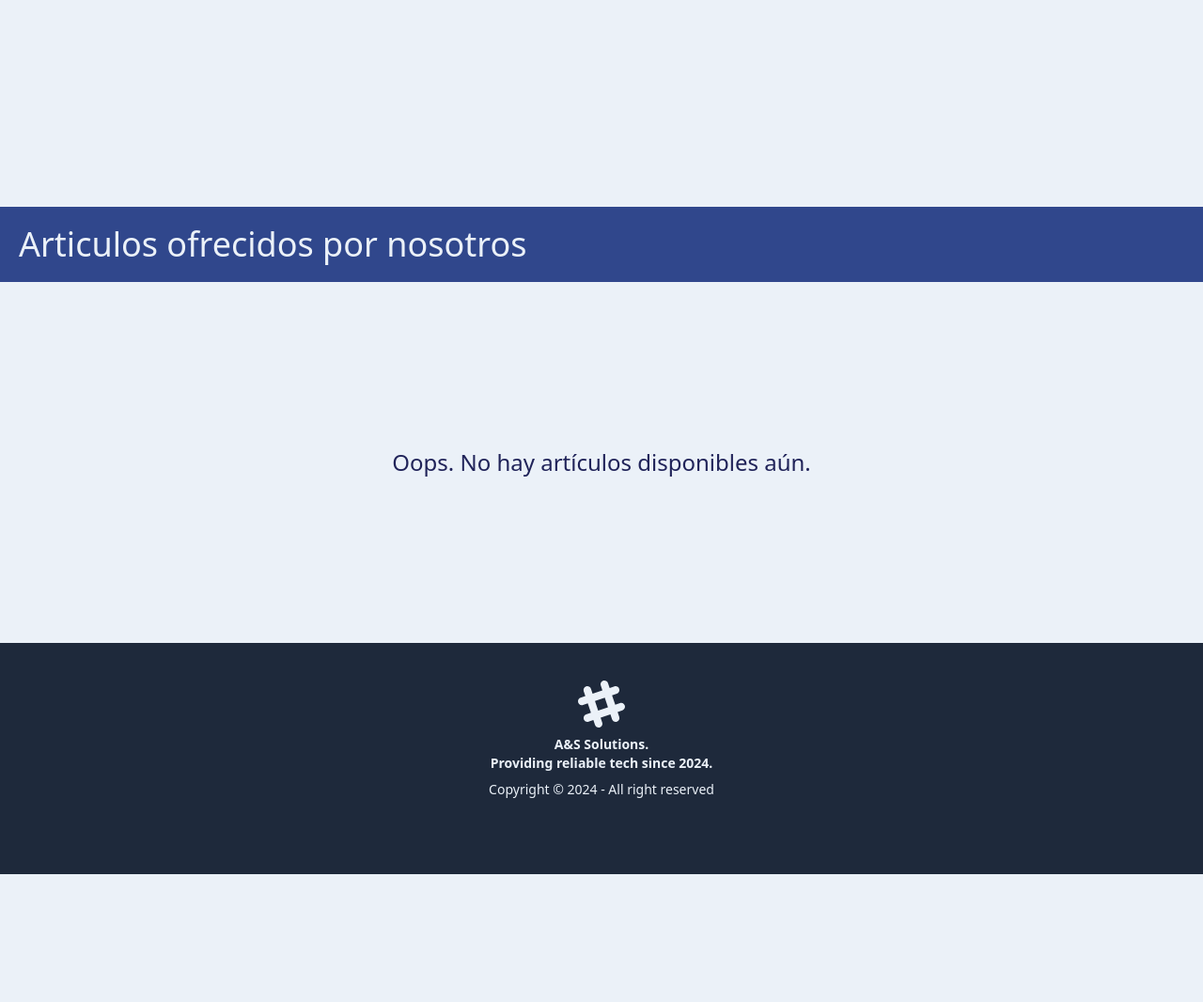
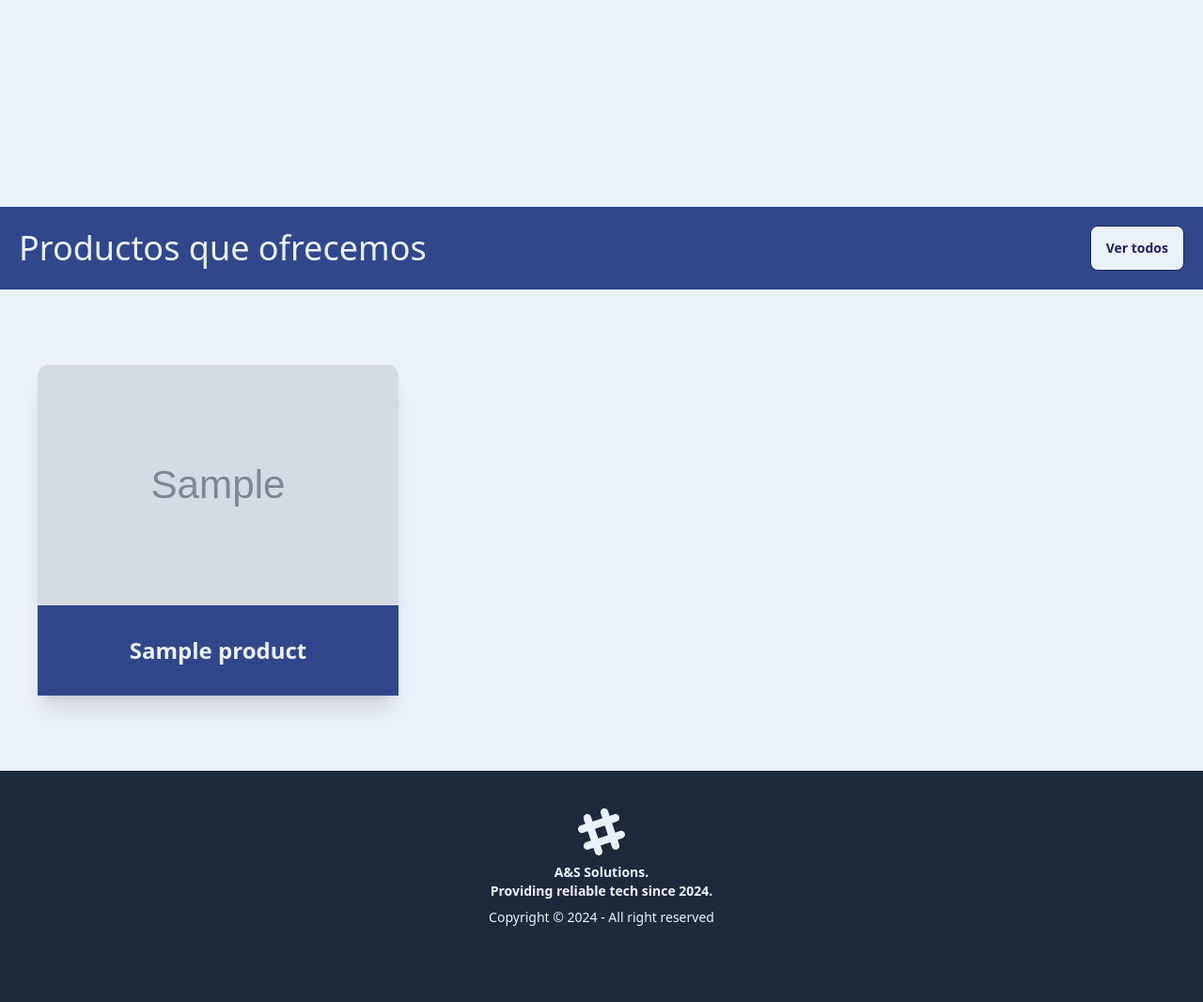
Before and after one commit to daniNKV/ferreplus, a Django app: page / in a window 1280 px wide. Shown: the part 1212-2278 px from the top of the page at 94% size. Before the commit the page ends 2142 px from the top, so only its background shows below. Run offline with Django 5.2, Linux system fonts and the light colour scheme; tables that the repository leaves empty hold one stand-in row (values such as "Sample post"); grey boxes marked "Sample" are stand-in pictures; some libraries are stand-ins or nearby versions.

Commit message:
Ya se pueden ver todos los productos que ofrece la empresa

```diff
--- a/src/index/urls.py
+++ b/src/index/urls.py
@@ -4,5 +4,6 @@ from . import views
 
 urlpatterns = [
     path("", views.home_view, name="home"),
-    path('search/', views.all_items, name='all_items')
+    path('search/', views.all_items, name='all_items'),
+    path('products/', views.all_products, name='all_products'),
 ]
--- a/src/index/views.py
+++ b/src/index/views.py
@@ -1,6 +1,6 @@
 from django.shortcuts import render
 from item.models import Item, Category
-from owners.models import Branch
+from owners.models import Branch, Product
 
 def branches(request):
     branches = Branch.objects.all()
@@ -9,7 +9,8 @@ def branches(request):
 def home_view(request):
     items_shown = 10
     items = Item.objects.filter(was_traded=False, is_visible=True).order_by('?')[:items_shown]  # Get 10 random items
-    return render(request, 'index.html', {'items': items})
+    products = Product.objects.all()[:items_shown]
+    return render(request, 'index.html', {'items': items, 'products': products})
 
 def all_items(request):
     text = request.GET.get('text')
@@ -29,3 +30,7 @@ def all_items(request):
     branches = Branch.objects.all()  # Obtener todas las sucursales
     categories = Category.objects.all()
     return render(request, 'index/all_items.html', {'resultados': resultados, 'branches': branches, 'categories': categories})
+
+def all_products(request):
+    products = Product.objects.all()
+    return render(request, 'index/all_products.html', {'products': products})
--- a/src/templates/index.html
+++ b/src/templates/index.html
@@ -114,15 +114,33 @@
     {% endif %}
 </section>
 
+<section id="shop-products" class="min-w-screen bg-neutral text-dark">
+  <!--<div class="flex justify-between items-center p-5 bg-main">
+    <h2 class="text-xl md:text-4xl text-neutral">Articulos ofrecidos por otros usuarios</h2>
+    <a href="" class="btn btn-lg btn-outline text-neutral">Ver todo</a>
+  </div>-->
+  <div class="navbar flex justify-between items-center p-5 gap-2 bg-main">
+      <h2 class="sm:text-xl  lg:text-4xl text-neutral">Productos que ofrecemos</h2>
+      <a href="{% url 'all_products' %}" class="btn btn-outline bg-neutral text-dark">Ver todos</a>
+    </div>
 
-<section id="shop-products" class="min-w-screen bg-neutral text-dark">
-  <div class="flex justify-between items-center p-5 bg-main">
-    <h2 class="text-xl md:text-4xl text-neutral">Articulos ofrecidos por nosotros</h2>
-    <!-- <a href="" class="btn btn-lg btn-outline text-neutral">Ver todo</a> -->
-  </div>
-  <div class="flex justify-center items-center w-full h-96">
-    <h2 class="text-2xl text-dark text-center">Oops. No hay artículos disponibles aún.</h2>
-  </div>
+  <div class="carousel w-full carousel-center py-20 px-10 space-x-10 bg-neutral">
+    {% if products %}
+      {% for product in products %}
+        <div class="carousel-item rounded-xl card w-[95%] sm:w-96 shadow-xl hover:-translate-y-2 hover:shadow-2xl transition-transform">
+            <figure class="max-h-64">
+              <img class="object-fit" src="{{ product.image.url }}" alt="{{ product.title }}" />
+            </figure>
+          <div class="card-body gap-5 items-center text-center bg-main text-neutral">
+            <h2 class="card-title text-2xl">{{ product.title }}</h2>
+          </div>
+        </div>
+      {% endfor %}
+    {% else  %}
+      <div class="flex justify-center items-center w-full h-96">
+        <h2 class="text-2xl text-dark">No hay productos disponibles aún</h2>
+      </div>
+    {% endif %}
 </section>
 
 {% include 'footer.html' %}
```
Also changed, not shown: src/index/templates/index/all_products.html (added, +28 -0 lines).
